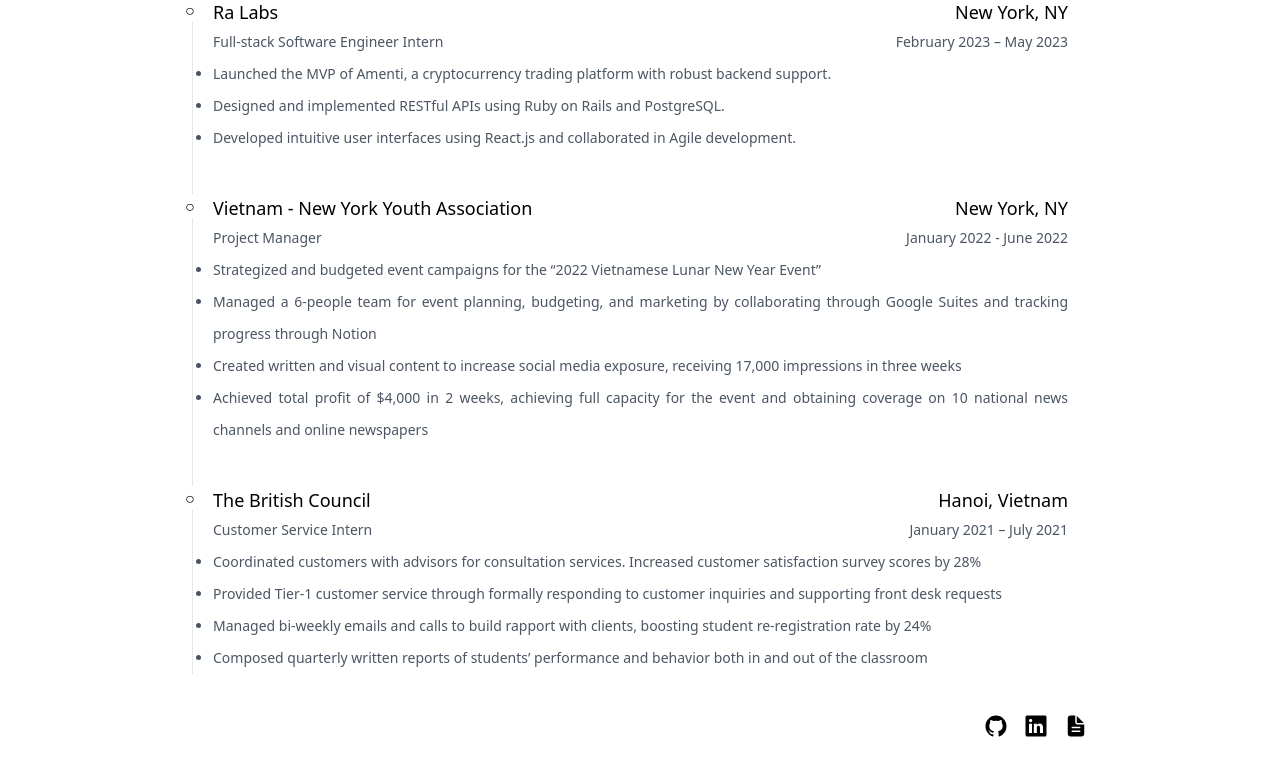
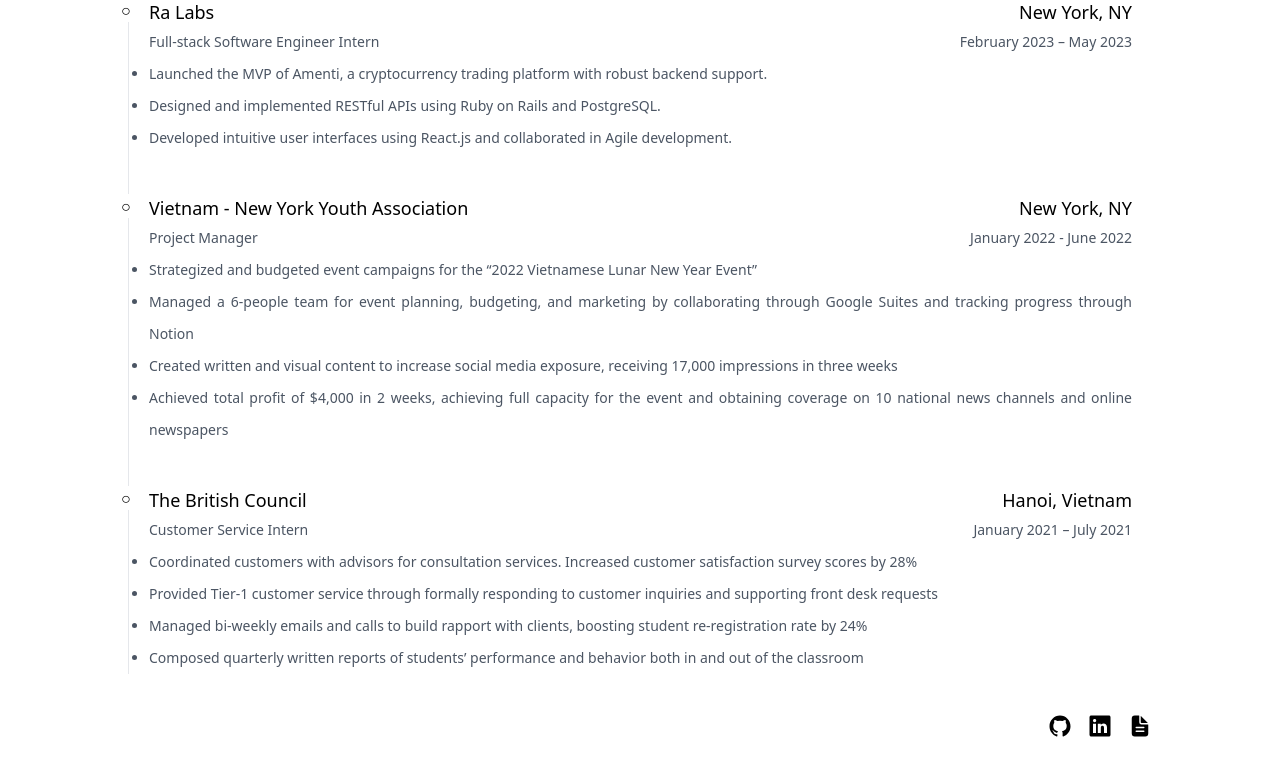
Before and after one commit to bachdumpling/personal-portfolio-v2, a Next.js app: page /about in a window 1280 px wide. Shown: the part 1118-1894 px from the top of the page. Built offline with nearby package versions, Linux system fonts and the light colour scheme.

Commit message:
Refactor page layout and styles

```diff
--- a/src/pages/about.js
+++ b/src/pages/about.js
@@ -12,7 +12,7 @@
         transition={{ duration: 0.75 }}
         exit={{ opacity: 0 }}
       >
-        <div className="max-w-4xl mx-5 lg:mx-auto pt-10">
+        <div className="pageLayout">
           <h1 className="text-5xl font-extrabold pb-12">About Me.</h1>
 
           <h2 className="text-2xl font-semibold pb-5">📖 Education</h2>
--- a/src/pages/components/Footer.js
+++ b/src/pages/components/Footer.js
@@ -11,7 +11,7 @@
 
   return (
     <div
-      className={`${themeClasses} md:max-w-4xl lg:mx-auto pt-10 pb-20 px-6 md:px-0`}
+      className={`${themeClasses} md:max-w-5xl mx-6 lg:mx-auto pt-10 pb-20`}
     >
       <div className="flex h-full flex-row justify-end items-center">
         <SocialLinks />
--- a/src/pages/components/Hero.js
+++ b/src/pages/components/Hero.js
@@ -35,7 +35,7 @@
           : "bg-white text-black"
       }
     > */}
-      <div className="md:max-w-5xl mx-5 lg:mx-auto z-0 pt-0 md:pt-10">
+      <div className="pageLayout">
         <div className="flex">
           <div className="bg-gray-900/5 bg-dark-foreground relative w-32 h-32 grid place-items-center rounded-full drop-shadow-md">
             <Image className="w-32 h-32" src={avatar} />
@@ -84,10 +84,10 @@
           </div>
         </div>
 
-        <Link href="/about">
-          <div className="pt-5 md:pt-10 flex space-x-3 cursor-pointer">
+        <Link href="/project">
+          <div className="pt-4 md:pt-4 flex space-x-3 cursor-pointer">
             <p className="text-slate-600 text-md hover:underline">
-              See more about me
+              See more projects
             </p>
             <div className="rotate-90 ">
               <ArrowUpIcon className="w-5 rotate-90 animate-bounce" />
--- a/src/pages/components/Nav.js
+++ b/src/pages/components/Nav.js
@@ -25,7 +25,7 @@
 
   return (
     <div
-      className={`flex justify-between py-10 pt-10 md:py-16 max-w-3xl md:max-w-5xl mx-5 lg:mx-auto ${themeClasses}`}
+      className={`flex justify-between py-10 md:py-16 max-w-3xl md:max-w-5xl mx-6 lg:mx-auto ${themeClasses}`}
     >
       {/* Left */}
       <Link href="/">
--- a/src/pages/components/SocialLinks.js
+++ b/src/pages/components/SocialLinks.js
@@ -1,8 +1,8 @@
 import React from "react";
 import { useTheme } from "../../../lib/themeContext";
-import LinkedInIcon from "./icons/LinkedInIcon";
-import DocumentIcon from "./icons/DocumentIcon";
-import GithubIcon from "./icons/GithubIcon";
+import LinkedInIcon from "./icons/LinkedInIcon.js";
+import DocumentIcon from "./icons/DocumentIcon.js";
+import GithubIcon from "./icons/GithubIcon.js";
 import Link from "next/link";
 
 function SocialLinks() {
--- a/src/pages/project/index.js
+++ b/src/pages/project/index.js
@@ -55,8 +55,8 @@
         transition={{ duration: 0.75 }}
         exit={{ opacity: 0 }}
       >
-        <div className="max-w-4xl mx-5 lg:mx-auto pt-4 md:pt-10 overflow-y-hidden">
-          <h1 className="text-5xl font-extrabold pb-8">Project.</h1>
+        <div className="pageLayout overflow-y-hidden">
+          <h1 className="pageTitle">Project.</h1>
           <div
             className={`grid lg:grid-cols-2 grid-cols-1 grid-flow-row gap-6 my-2 py-2`}
           >
--- a/src/styles/globals.css
+++ b/src/styles/globals.css
@@ -9,6 +9,14 @@
 
   .heroBtn {
     @apply font-inconsolata ml-1 bg-gray-200 py-[5px] px-3 rounded-md hover:bg-indigo-700 hover:text-white text-gray-800 transition-all duration-500 cursor-pointer ease-out
+  }
+
+  .pageLayout {
+    @apply md:max-w-5xl mx-6 lg:mx-auto pt-0 md:pt-10;
+  }
+
+  .pageTitle {
+    @apply text-3xl md:text-5xl font-extrabold pb-4 md:pb-8;
   }
 }
 
```
